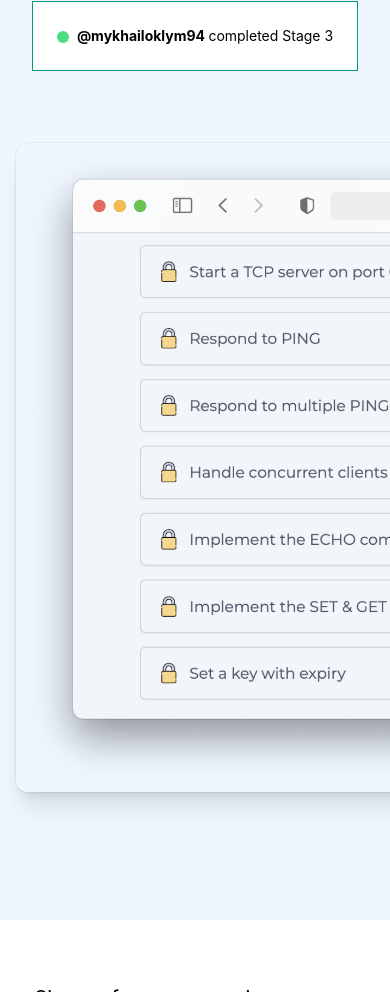
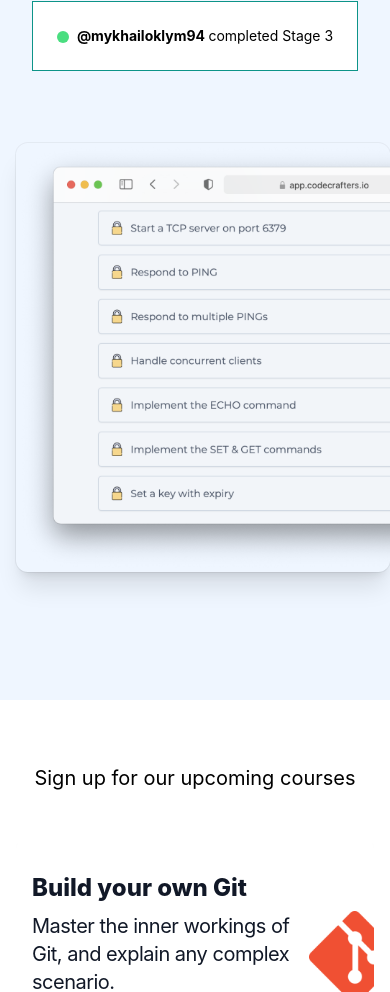
Before and after one commit to sarupbanskota/byor-landing, a Next.js app: page / in a window 390 px wide. Shown: the part 3490-4482 px from the top of the page. Built offline with nearby package versions, Linux system fonts and the light colour scheme.

Commit message:
fix bg position image poaitioning on mobile

```diff
--- a/components/ValuePropostions.js
+++ b/components/ValuePropostions.js
@@ -49,7 +49,7 @@ function ValuePropositions() {
             </div>
           </div>
           <div className="mt-12 sm:mt-16 lg:mt-0">
-            <div className="pl-4 -mr-48 sm:pl-6 md:-mr-16 lg:px-0 lg:m-0 lg:relative lg:h-full">
+            <div className="pl-4 sm:pl-6 md:-mr-16 lg:px-0 lg:m-0 lg:relative lg:h-full">
               <img
                 className="w-full rounded-xl shadow-xl ring-1 ring-black ring-opacity-5 lg:absolute lg:left-0 lg:h-full lg:w-auto lg:max-w-none"
                 src="icons/app-screenshot-2.png"
```
